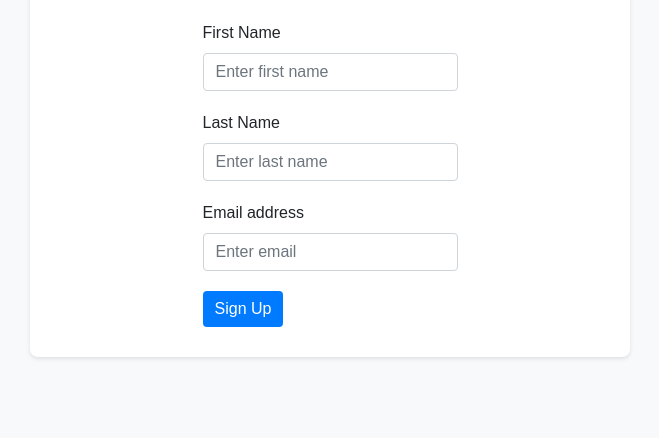
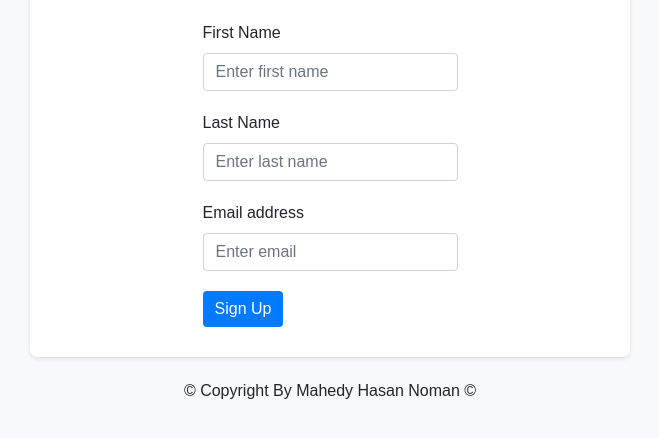
Before and after one commit to mehedynoman11/demo_signup, a website: page signup.html in a window 1280 px wide. Shown: the part 158-596 px from the top of the page, without its empty margins (310-969 px from the left). Drawn offline with nearby package versions, Linux system fonts and the light colour scheme.

Commit message:
Update signup.html

```diff
--- a/signup.html
+++ b/signup.html
@@ -31,7 +31,8 @@
       </div>
     </div>
   </div>
-
+  <br>
+  <h6 align="center">© Copyright By Mahedy Hasan Noman ©</h6>
   <!-- Include Bootstrap JS and jQuery (CDN links) -->
   <script src="https://code.jquery.com/jquery-3.5.1.slim.min.js"></script>
   <script src="https://cdn.jsdelivr.net/npm/@popperjs/core@2.9.1/dist/umd/popper.min.js"></script>
```
